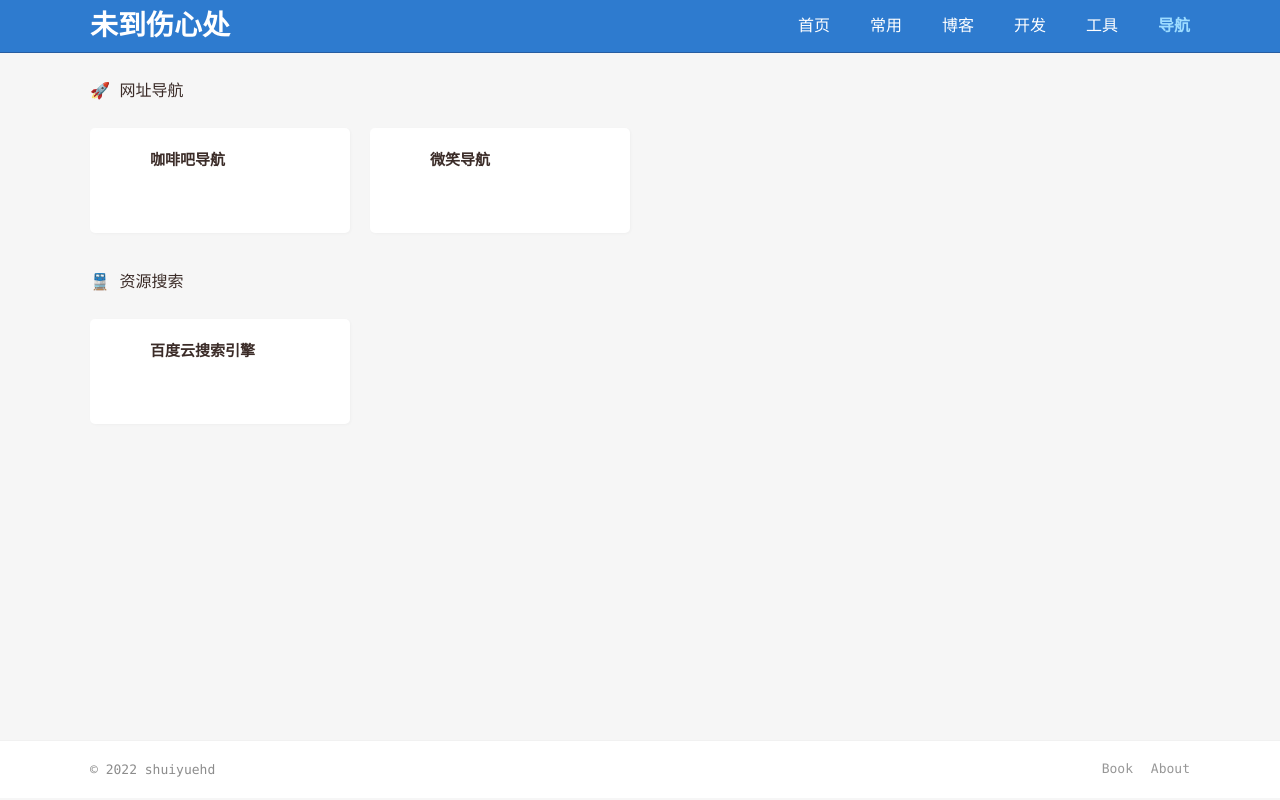
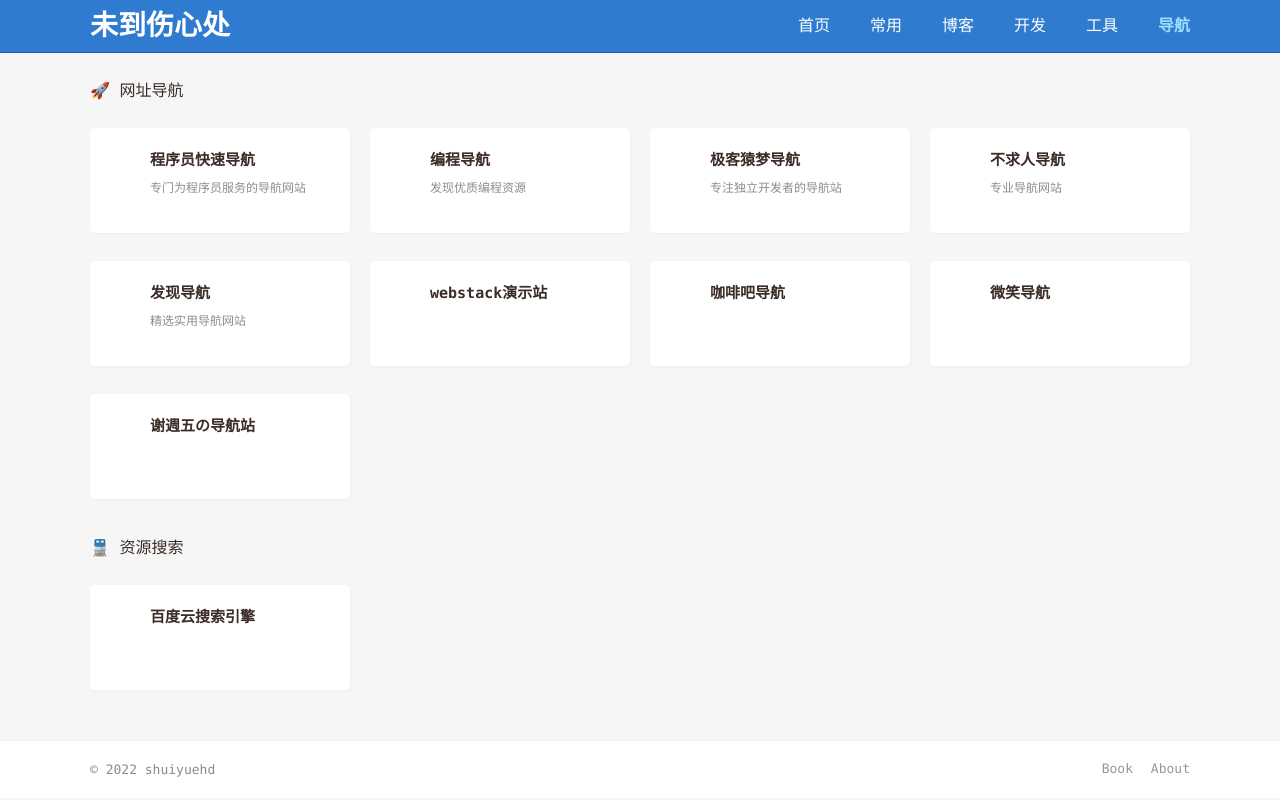
Before and after one commit to shuiyuehd/nav, a plain HTML site: page friend.html in a window 1280 px wide. Drawn offline with Linux system fonts and the light colour scheme.

Commit message:
添加博客和导航网站

```diff
--- a/friend.html
+++ b/friend.html
@@ -61,6 +61,66 @@
         <ul class="nav-list">
 
           <li>
+            <a class="nav-item clearfix" href="http://nav.yundashi168.com/" target="_blank">
+              <div class="nav-img"
+                style="margin-bottom:40px;background-image: url(./images/friend/);">
+              </div>
+              <div class="nav-name">程序员快速导航 </div>
+              <p>专门为程序员服务的导航网站</p>
+            </a>
+          </li>
+
+          <li>
+            <a class="nav-item clearfix" href="https://www.code-nav.cn/" target="_blank">
+              <div class="nav-img"
+                style="margin-bottom:40px;background-image: url(./images/friend/);">
+              </div>
+              <div class="nav-name">编程导航</div>
+              <p>发现优质编程资源</p>
+            </a>
+          </li>
+
+          <li>
+            <a class="nav-item clearfix" href="https://nav.geekape.net/" target="_blank">
+              <div class="nav-img"
+                style="margin-bottom:40px;background-image: url(./images/friend/);">
+              </div>
+              <div class="nav-name">极客猿梦导航</div>
+              <p>专注独立开发者的导航站</p>
+            </a>
+          </li>
+
+          <li>
+            <a class="nav-item clearfix" href="https://www.bqrdh.com/" target="_blank">
+              <div class="nav-img"
+                style="margin-bottom:40px;background-image: url(./images/friend/);">
+              </div>
+              <div class="nav-name">不求人导航</div>
+              <p>专业导航网站</p>
+            </a>
+          </li>
+
+          <li>
+            <a class="nav-item clearfix" href="https://www.nav3.cn/#/side" target="_blank">
+              <div class="nav-img"
+                style="margin-bottom:40px;background-image: url(./images/friend/);">
+              </div>
+              <div class="nav-name">发现导航</div>
+              <p>精选实用导航网站</p>
+            </a>
+          </li>
+
+          <li>
+            <a class="nav-item clearfix" href="http://webstack.iotheme.cn/" target="_blank">
+              <div class="nav-img"
+                style="margin-bottom:40px;background-image: url(./images/friend/);">
+              </div>
+              <div class="nav-name">webstack演示站</div>
+              <p></p>
+            </a>
+          </li>
+
+          <li>
             <a class="nav-item clearfix" href="https://nav.ops-coffee.cn/" target="_blank">
               <div class="nav-img"
                 style="margin-bottom:40px;background-image: url(./images/friend/);">
@@ -76,6 +136,16 @@
                 style="margin-bottom:40px;background-image: url(./images/friend/);">
               </div>
               <div class="nav-name">微笑导航</div>
+              <p></p>
+            </a>
+          </li>
+
+          <li>
+            <a class="nav-item clearfix" href="https://5nav.ml/" target="_blank">
+              <div class="nav-img"
+                style="margin-bottom:40px;background-image: url(./images/friend/);">
+              </div>
+              <div class="nav-name">谢週五の导航站</div>
               <p></p>
             </a>
           </li>
```
Also changed, not shown: blog.html (+31 -0 lines).
